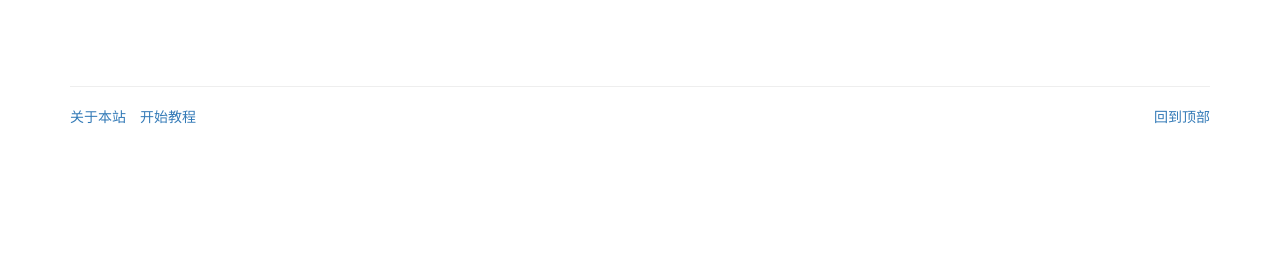
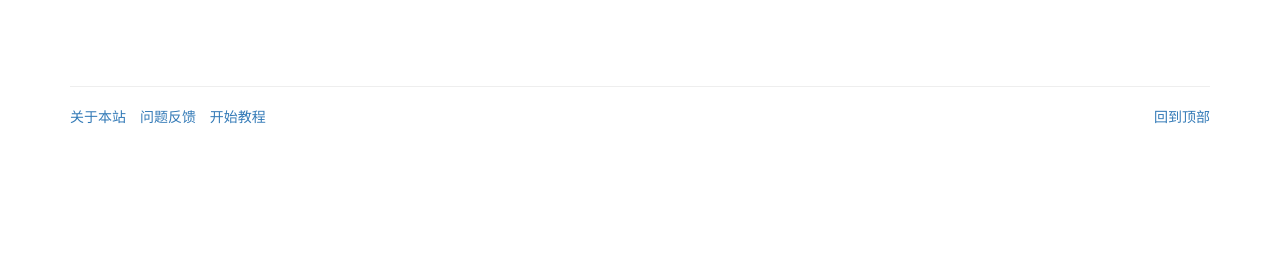
Before and after one commit to Answeror/torabot, a Python web app: template torabot/frontend/main/templates/index.html in a window 1280 px wide. Shown: the part 544-800 px from the top of the page. Run offline with Jinja, Linux system fonts and the light colour scheme; the template is opened without the code that fills it, so the values that code supplies are empty; some libraries are stand-ins or nearby versions.

Commit message:
add issue list link

```diff
--- a/torabot/conf.py
+++ b/torabot/conf.py
@@ -43,6 +43,7 @@ TORABOT_QUERY_EXPIRE = 15 * 60
 TORABOT_BUBBLE_LOG = True
 TORABOT_DATA_PATH = os.path.join(os.path.abspath(os.path.dirname(__file__)), '..', 'data')
 TORABOT_EXAMPLE_USER_ID = 1
+TORABOT_ISSUE_LIST_URI = 'https://github.com/Answeror/torabot/issues'
 
 # mod
 TORABOT_DEFAULT_MOD = 'tora'
--- a/torabot/frontend/main/templates/footer.html
+++ b/torabot/frontend/main/templates/footer.html
@@ -2,6 +2,7 @@
 <footer>
     <ul class='pull-left list-inline'>
         <li><a href='{{ url_for("main.about") }}'>关于本站</a></li>
+        <li><a href='{{ config['TORABOT_ISSUE_LIST_URI'] | safe }}' target=_blank>问题反馈</a></li>
         <li><a id=start-intro href='{{ url_for("main.intro") }}'>开始教程</a></li>
     </ul>
     <p class=pull-right><a href=#>回到顶部</a></p>
```
